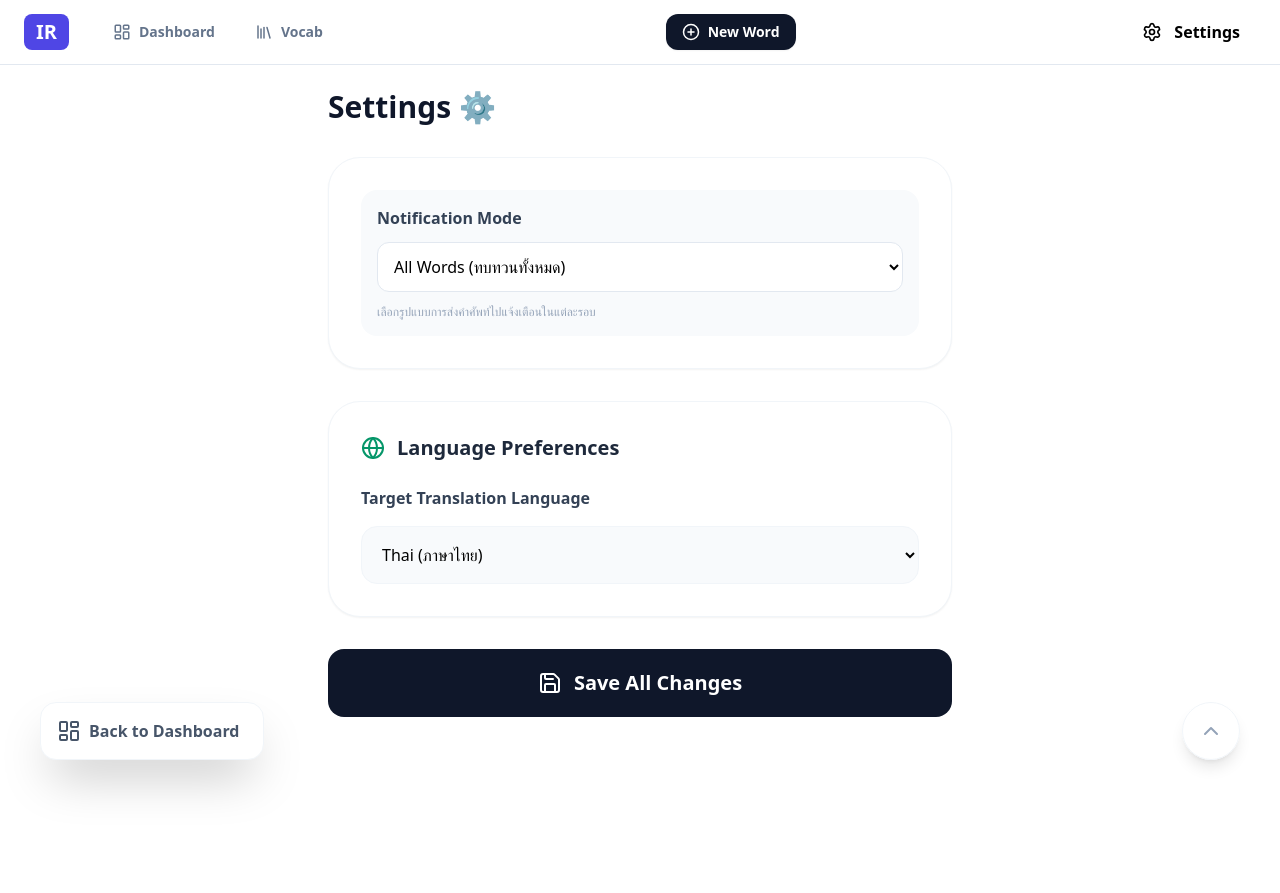
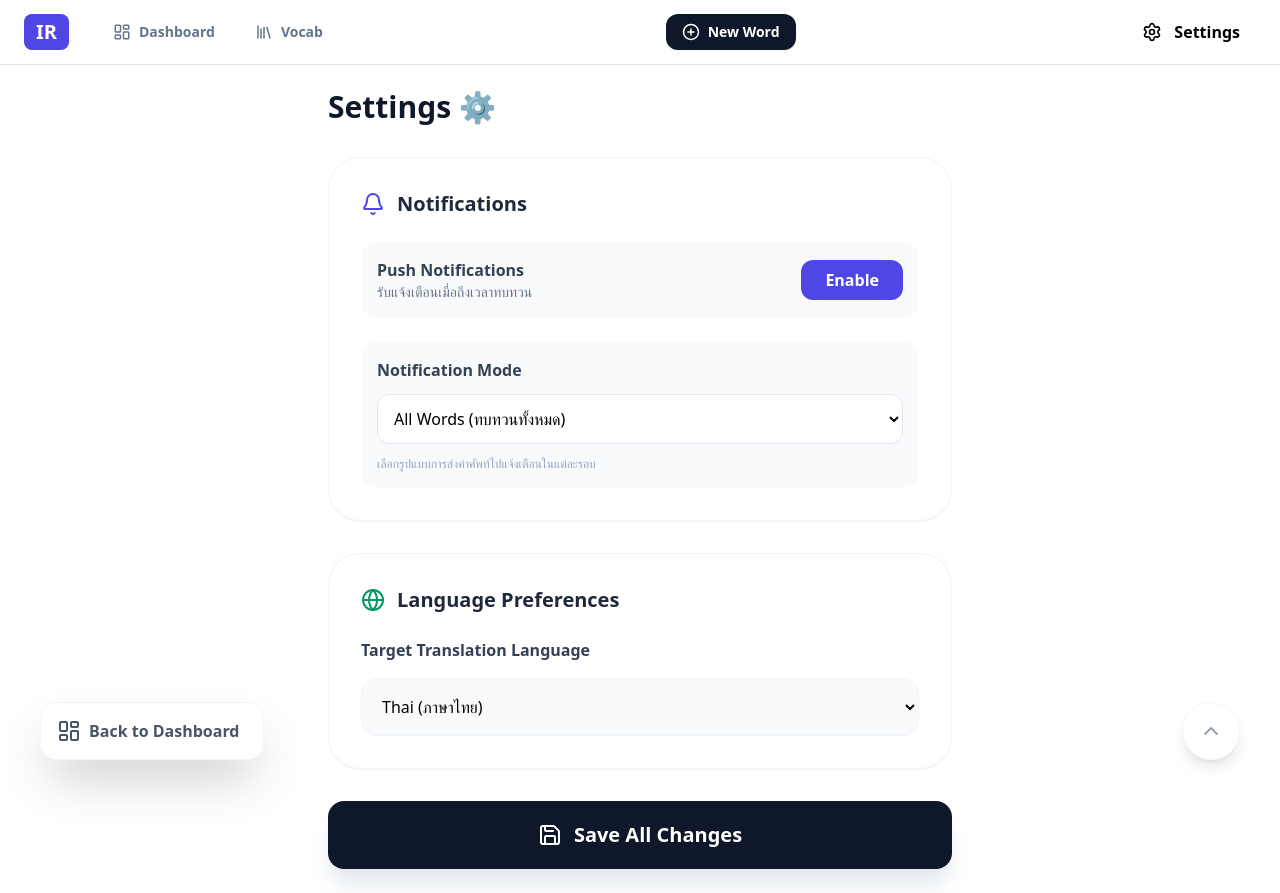
Before and after one commit to yunagp04/notime, a React (Create React App) app in the folder frontend/: page /settings in a window 1280 px wide. Before the commit the page ends 800 px from the top, so only its background shows below. Built offline with nearby package versions, Linux system fonts and the light colour scheme.

Commit message:
feat: implemant user settings and push notification integration

```diff
--- a/frontend/src/pages/Settings.jsx
+++ b/frontend/src/pages/Settings.jsx
@@ -1,5 +1,4 @@
 // src/pages/Settings.jsx
-// frontend/src/pages/Settings.tsx
 import React, { useState } from 'react';
 import { Bell, Globe, Save } from 'lucide-react';
 import { setupNotifications } from '../services/pushNotification';
@@ -8,9 +7,7 @@ const Settings = () => {
   const [targetLang, setTargetLang] = useState('th');
   const [notiMode, setNotiMode] = useState('all');
 
-
   const handleSaveSettings = async () => {
-    // 🎯 ส่งค่า mode, targetLang ไปบันทึกที่ /api/vocab/settings/notifications
     try {
       const res = await fetch('/api/vocab/settings/notifications', {
         method: 'POST',
@@ -20,10 +17,14 @@ const Settings = () => {
         },
         body: JSON.stringify({ mode: notiMode, targetLang: targetLang, maxItems: 10 })
       });
-        if (res.ok) alert("Settings saved successfully! 🚀");
+      if (res.ok) {
+        alert("Settings saved successfully! 🚀");
+      } else {
         alert("บันทึกการตั้งค่าสำเร็จ!");
+      }
     } catch (err) {
       console.error(err);
+      alert("เกิดข้อผิดพลาดในการบันทึก");
     }
   };
 
@@ -33,11 +34,30 @@ const Settings = () => {
 
       {/* Notification Section */}
       <section className="bg-white p-8 rounded-[32px] shadow-sm border border-slate-100 space-y-6">
+        <div className="flex items-center gap-3 text-xl font-bold text-slate-800">
+          <Bell className="text-indigo-600" /> Notifications
+        </div>
+
+        {/* ปุ่ม Enable Push Notification */}
+        <div className="flex items-center justify-between p-4 bg-slate-50 rounded-2xl">
+          <div>
+            <p className="font-bold text-slate-700">Push Notifications</p>
+            <p className="text-sm text-slate-500">รับแจ้งเตือนเมื่อถึงเวลาทบทวน</p>
+          </div>
+          <button
+            onClick={setupNotifications}
+            className="px-6 py-2 bg-indigo-600 text-white rounded-xl font-bold hover:bg-slate-900 transition-all"
+          >
+            Enable
+          </button>
+        </div>
+
+        {/* ส่วนเลือก Notification Mode */}
         <div className="space-y-3 p-4 bg-slate-50 rounded-2xl">
           <label className="block font-bold text-slate-700">Notification Mode</label>
           <select
             value={notiMode}
-            onChange={(e) => setNotiMode(e.target.value)} // 🎯 เรียกใช้ setNotiMode ตรงนี้ หายแดงแน่นอน!
+            onChange={(e) => setNotiMode(e.target.value)}
             className="w-full p-3 bg-white border border-slate-200 rounded-xl focus:ring-2 focus:ring-indigo-500 outline-none font-medium"
           >
             <option value="all">All Words (ทบทวนทั้งหมด)</option>
@@ -58,7 +78,7 @@ const Settings = () => {
           <select
             value={targetLang}
             onChange={(e) => setTargetLang(e.target.value)}
-            className="w-full p-4 bg-slate-50 border border-slate-100 rounded-2xl outline-none focus:ring-2 focus:ring-emerald-500"
+            className="w-full p-4 bg-slate-50 border border-slate-100 rounded-2xl outline-none focus:ring-2 focus:ring-emerald-500 font-medium"
           >
             <option value="th">Thai (ภาษาไทย)</option>
             <option value="jp">Japanese (日本語)</option>
@@ -67,9 +87,10 @@ const Settings = () => {
         </div>
       </section>
 
+      {/* Save Button */}
       <button
         onClick={handleSaveSettings}
-        className="w-full py-5 bg-slate-900 text-white rounded-2xl font-black text-xl flex items-center justify-center gap-3 hover:bg-indigo-600 transition-all"
+        className="w-full py-5 bg-slate-900 text-white rounded-2xl font-black text-xl flex items-center justify-center gap-3 hover:bg-indigo-600 transition-all shadow-xl shadow-slate-200"
       >
         <Save size={24} /> Save All Changes
       </button>
```
Lines whose indentation alone changed are shown as unchanged.
